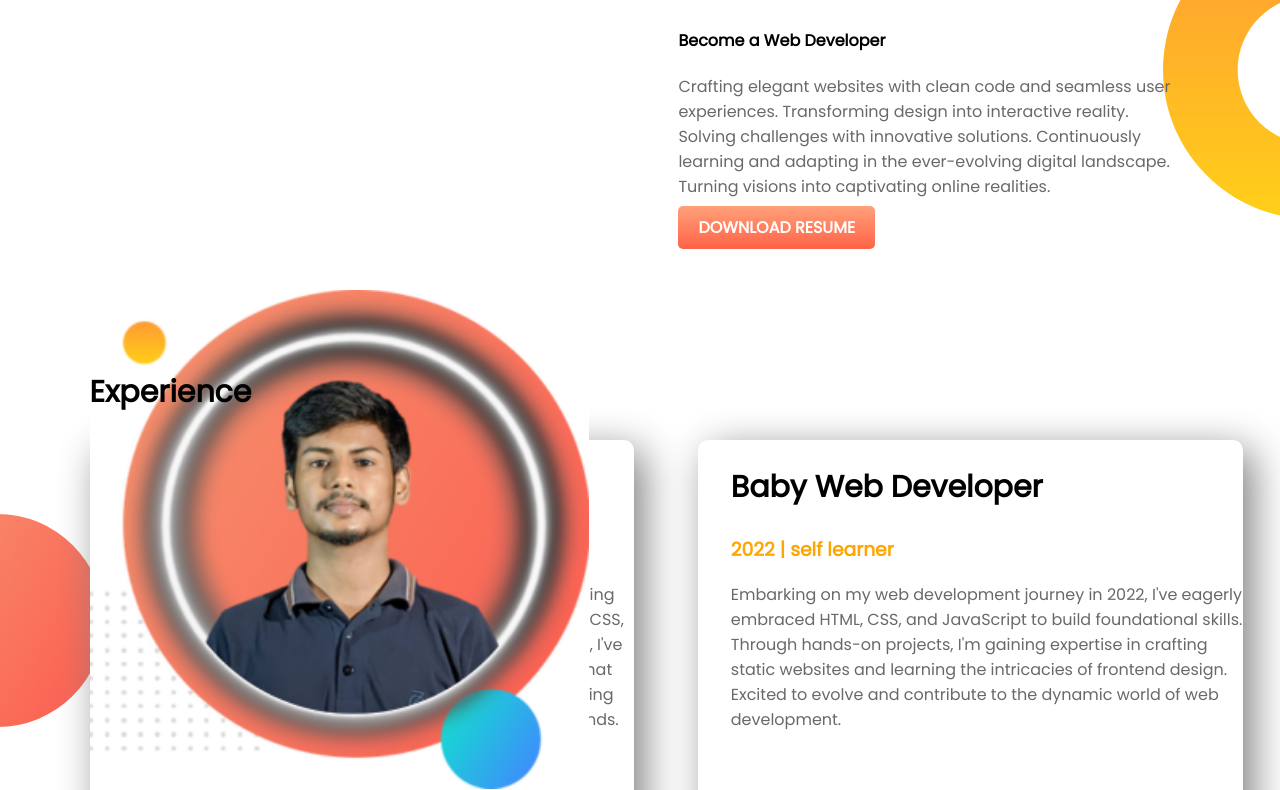
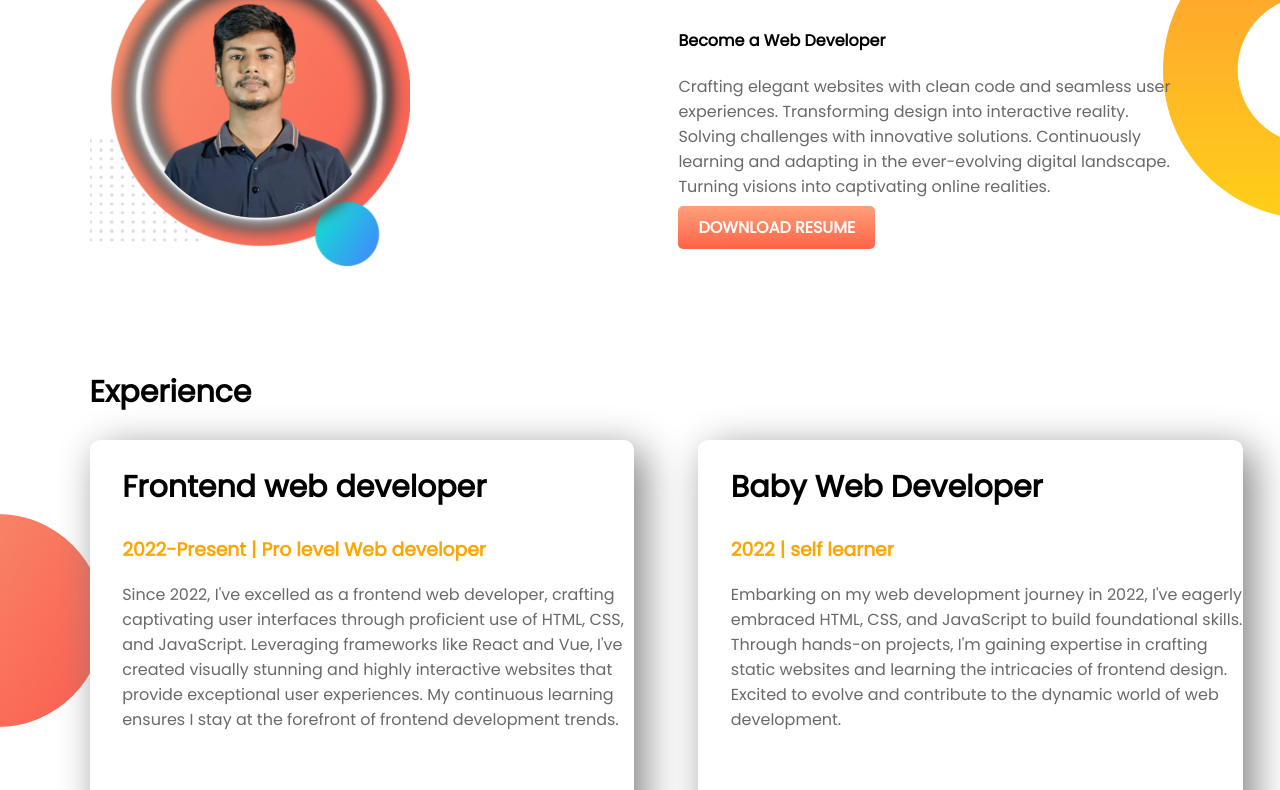
Before and after one commit to Tanzimul-islam/My-First-Ever-Portfolio, a plain HTML site: page index.html in a window 1280 px wide. Shown: the part 730-1520 px from the top of the page. Drawn offline with Linux system fonts and the light colour scheme.

Commit message:
my first portfolio website

```diff
--- a/index.html
+++ b/index.html
@@ -39,7 +39,7 @@ Crafting elegant websites with clean code and seamless user experiences. Transfo
 </div>
 
 <div class="img-left">
-<img src="./images/tanzimul islam edited 1.png" alt="missing" />
+<img src="./images/tanzimul islam edited 1.png" height="120%" alt="missing" />
 
 </div>
 </section>
--- a/style.css
+++ b/style.css
@@ -55,13 +55,11 @@ h1{
     }
 
     .img-left img{
-    height: 39%;
-    width: 39%;
-    margin-left: 5%;
-    padding-left: 2%;
-    padding-right: 80px;
-    margin-top: 50px;
-
+        margin-left: 5%;
+        padding-left: 2%;
+        margin-top: 100px;
+        padding-top: 2%;
+        height: 50%;
     }
     .botom-banner{
     background-image: url(./images/dream-bg.png);
```
